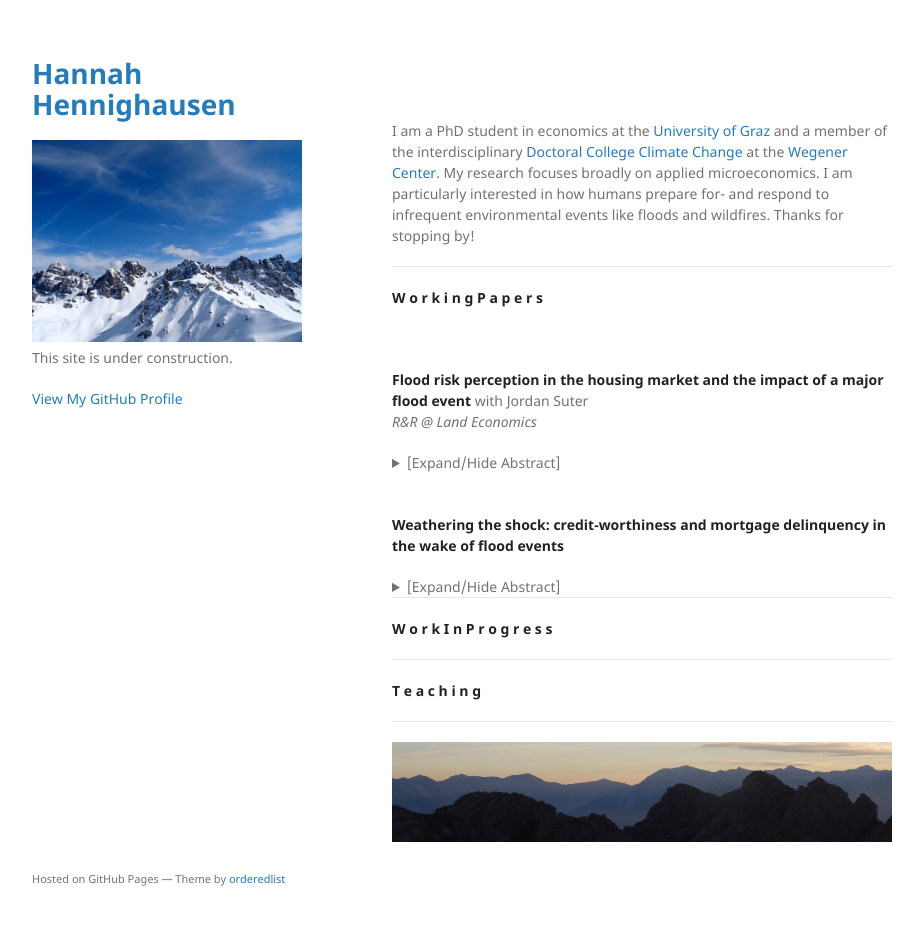
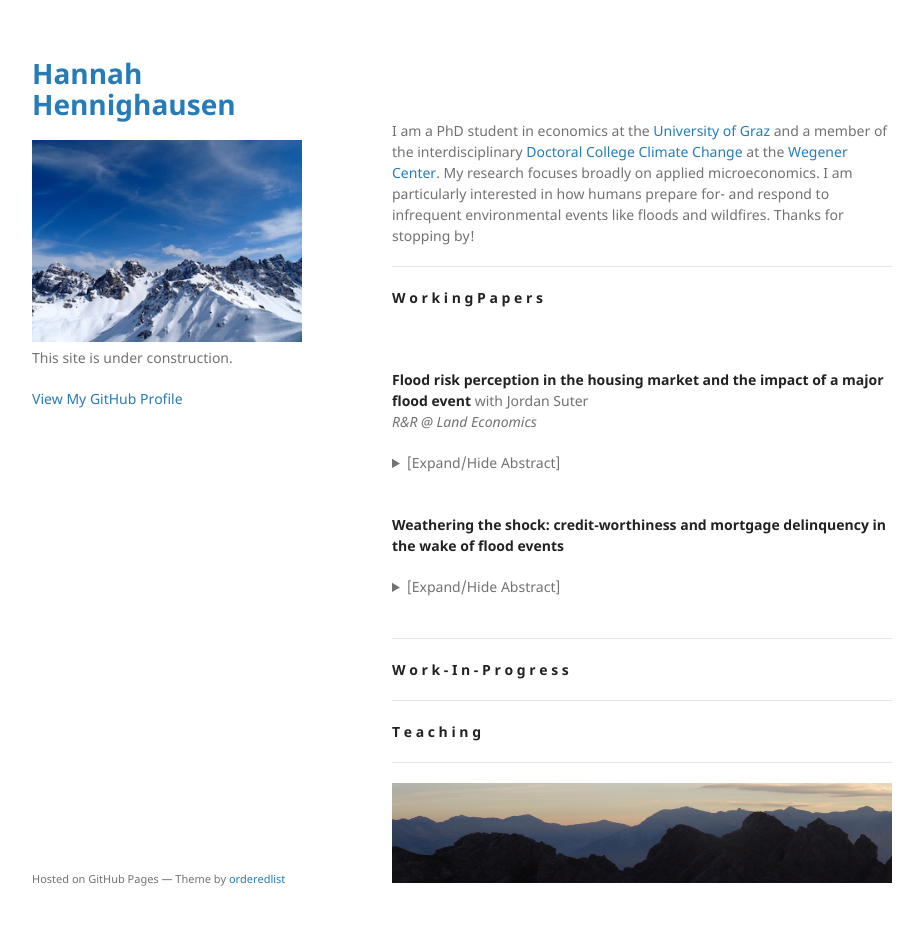
Before and after one commit to hannahhennighausen/hannahhennighausen.github.io, a Jekyll site: the page built from index.md, in a window 1280 px wide and 958 px high. Shown: the top 925 px of the window, without its empty margins (178-1101 px from the left). Built offline with Jekyll 4.4.1, drawn with Linux system fonts in a browser that asks for light colours.

Commit message:
Update index.md

```diff
--- a/index.md
+++ b/index.md
@@ -32,9 +32,11 @@ Linking individual financial outcomes with flood events provides insights into t
 
 </details>
 
+<br />
+
 * * *
 
-**W o r k I n P r o g r e s s**
+**W o r k - I n - P r o g r e s s**
 
 * * *
 
```
